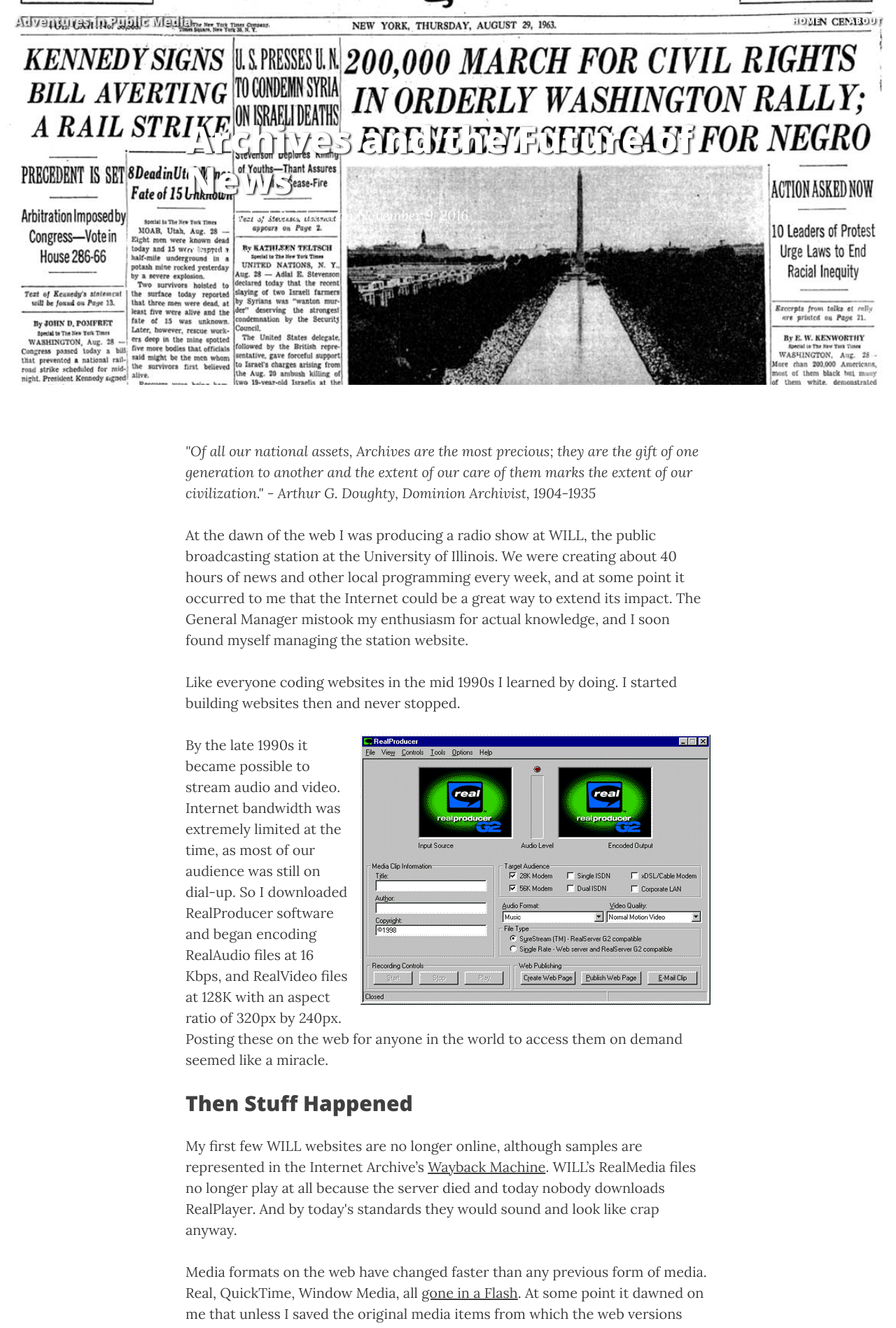
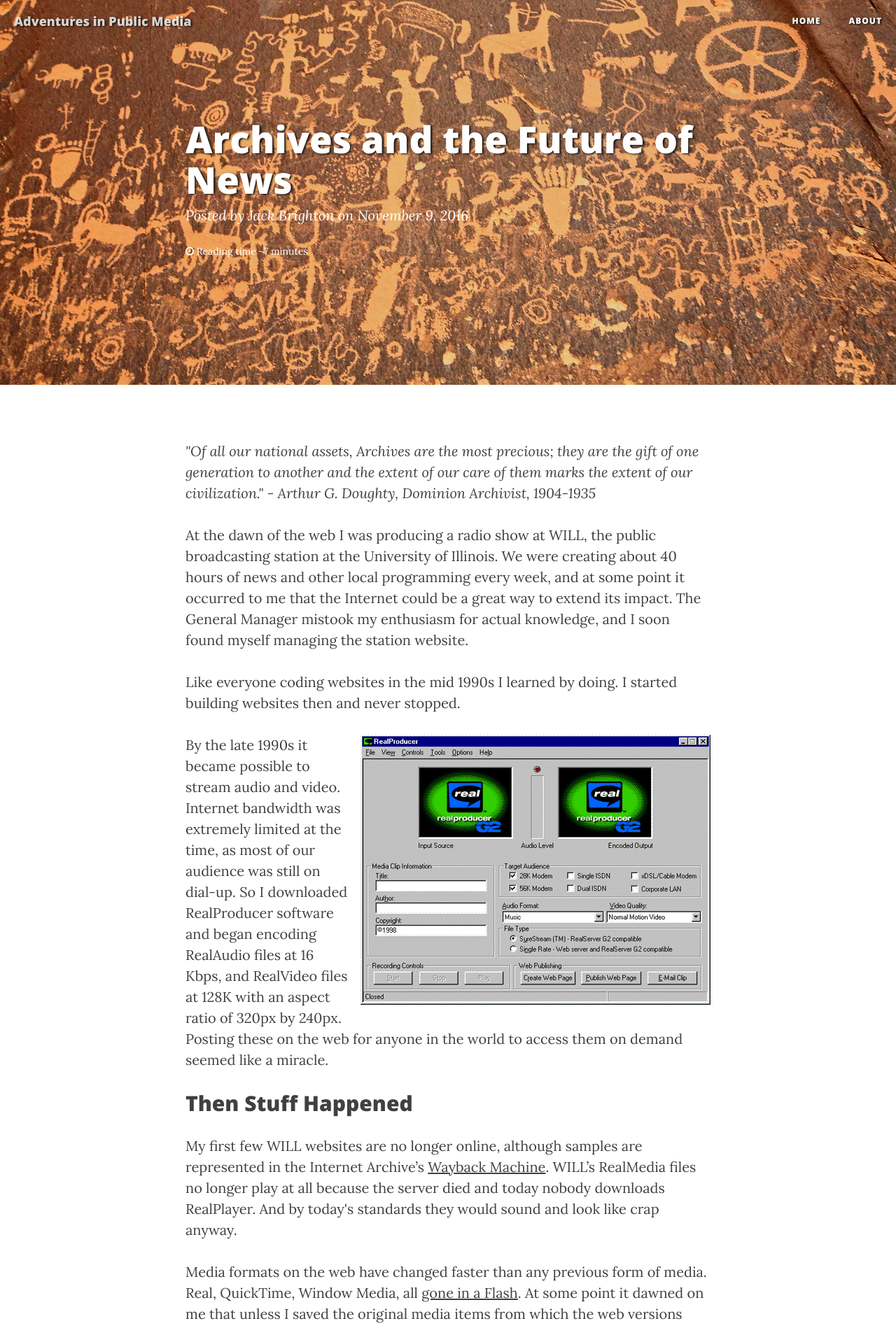
Before and after one commit to jackbrighton/jackbrighton.github.io, a Jekyll site: the page built from _posts/2016-11-09-archives-and-the-future-of-news.html, in a window 1280 px wide. Shown: the top 1898 px of the page at 70% size. Built offline with Jekyll 4.4.1, drawn with Linux system fonts in a browser that asks for light colours; nearby versions of some CDN libraries.

Commit message:
replace hero image

```diff
--- a/_posts/2016-11-09-archives-and-the-future-of-news.html
+++ b/_posts/2016-11-09-archives-and-the-future-of-news.html
@@ -4,7 +4,7 @@
 subtitle:
 date:       2016-11-09 12:00:00
 author:     "Jack Brighton"
-header-img: "img/TimesMachine_August_29_1963_web.jpg"
+header-img: "img/Newspaper_Rock_2000px.jpg"
 ---
 
 <p><em>"Of all our national assets, Archives are the most precious; they are the gift of one generation to another and the extent of our care of them marks the extent of our civilization."
```
Also changed, not shown: img/Newspaper_Rock_2000px.jpg (added).
